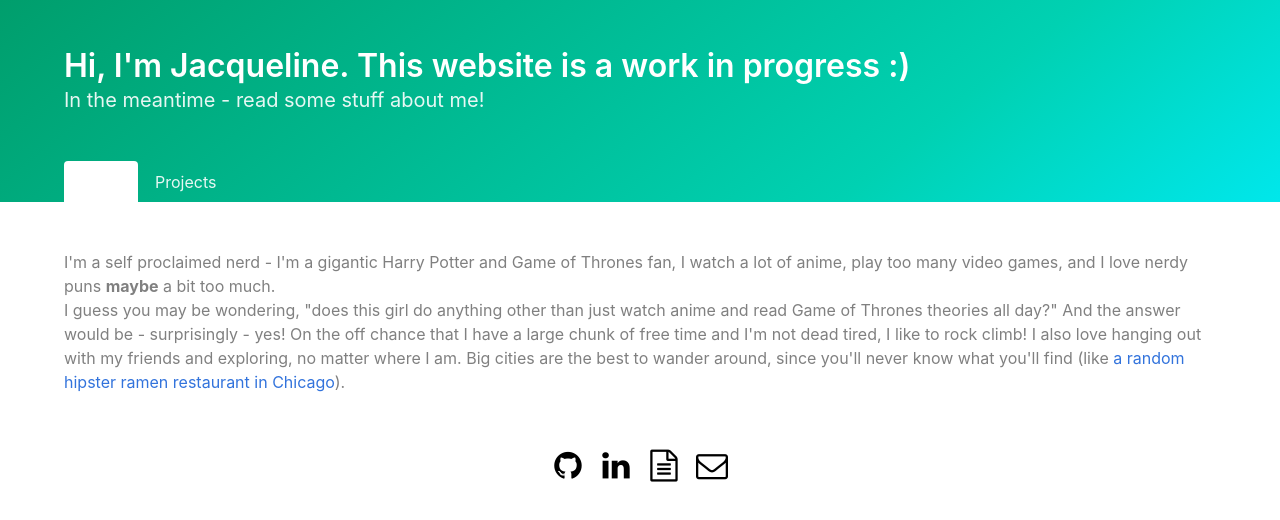
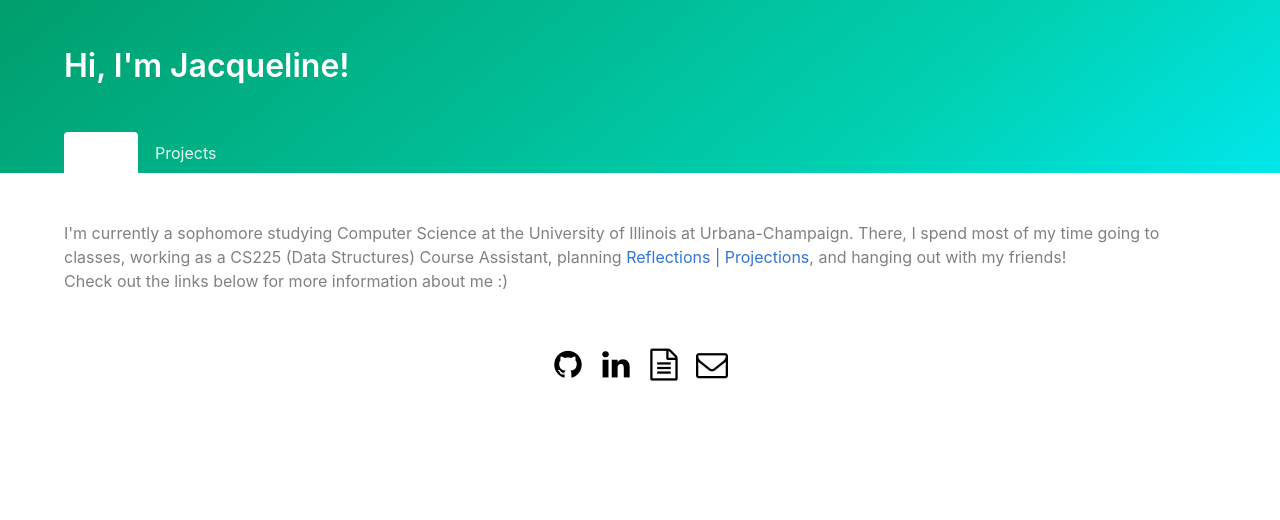
Before and after one commit to jackieo5023/jackieo5023.github.io, a plain HTML site: page index.html in a window 1280 px wide. Drawn offline with nearby package versions, Linux system fonts and the light colour scheme; a web font is replaced by a local one.

Commit message:
Change intro

```diff
--- a/index.html
+++ b/index.html
@@ -14,11 +14,8 @@
 	    <div class="hero-body">
 	  	  <div class="container">
 		  	  <h1 class="title">
-		  		  Hi, I'm Jacqueline. This website is a work in progress :)
+		  		  Hi, I'm Jacqueline!
 		  	  </h1>
-		  	  <h2 class="subtitle">
-			  	  In the meantime - read some stuff about me!
-		  	  </h2>
 	  	  </div>
   	  </div>
       <div class="hero-foot">
@@ -46,8 +43,12 @@
   	</section>
   	<section class="section">
 	  	<div class="container">
-   	    <p>I'm a self proclaimed nerd - I'm a gigantic Harry Potter and Game of Thrones fan, I watch a lot of anime, play too many video games, and I love nerdy puns <b>maybe</b> a bit too much.</p>
-        <p>I guess you may be wondering, "does this girl do anything other than just watch anime and read Game of Thrones theories all day?"  And the answer would be - surprisingly - yes!  On the off chance that I have a large chunk of free time and I'm not dead tired, I like to rock climb!  I also love hanging out with my friends and exploring, no matter where I am.  Big cities are the best to wander around, since you'll never know what you'll find (like <a href="http://highfiveramen.com/">a random hipster ramen restaurant in Chicago</a>).</p>
+          <p>
+            I'm currently a sophomore studying Computer Science at the University of Illinois at Urbana-Champaign.  There, I spend most of my time going to classes, working as a CS225 (Data Structures) Course Assistant, planning <a href="https://reflectionsprojections.org">Reflections | Projections</a>, and hanging out with my friends!
+          </p>
+          <p>
+            Check out the links below for more information about me :)
+          </p>
 	  	</div>
   	</section>
   	<footer class="footer is-paddingless has-background-white">
```
Also changed, not shown: projects.html (+1 -4 lines).
